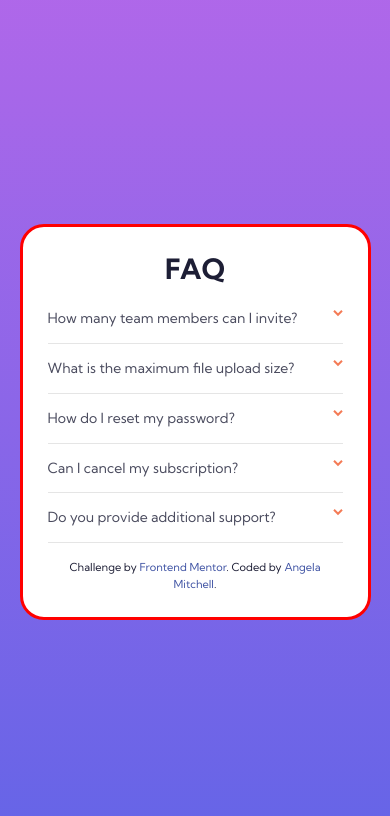
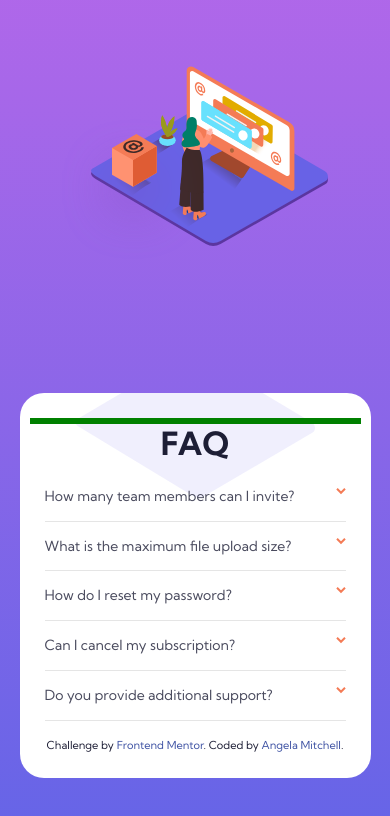
Before and after one commit to amitchell05/faq-accordion-card-main, a plain HTML site: page index.html in a window 390 px wide. Drawn offline with nearby package versions, Linux system fonts and the light colour scheme.

Commit message:
Refactored to attempt mobile-first

```diff
--- a/index.html
+++ b/index.html
@@ -18,11 +18,12 @@
   </style>
 </head>
 <body>
-  <!-- <img id="box" src="images/illustration-box-desktop.svg" alt=""> -->
-  <!-- <div class="container bg-desktop"> -->
-  <div class="container center">
+  <div class="woman-mobile-container">
+    <img src="images/illustration-woman-online-mobile.svg" alt="">
+  </div>
+  <div class="container bg-white bg-pattern-mobile">
     <div class="row">
-      <div class="col-lg-6"></div>
+      <div class="col-lg-6 empty-col"></div>
       <div class="col-lg-6">
         <h1>FAQ</h1>
 
--- a/styles.css
+++ b/styles.css
@@ -10,7 +10,7 @@ body {
 
 h1 {
 	font-weight: bold;
-	font-size: 1.75rem;
+	font-size: 2rem;
 	margin-bottom: 25px;
 }
 
@@ -38,26 +38,24 @@ p {
 }
 
 .container {
-	background-color: white;
 	border-radius: 1.5rem;
-	border: 3px solid red;
 	margin: auto;
 	width: 90%;
 }
 
-.bg-desktop {
+/* .bg-desktop {
 	background-image: url("images/illustration-woman-online-desktop.svg"), url("images/bg-pattern-desktop.svg");
 	background-repeat: no-repeat, no-repeat;
 	background-size: 40% auto, 75% auto;
-	/* background-position: calc(100% - 750px) calc(100% - 30px), calc(100% - 750px) calc(100% + 150px); */
-}
+	background-position: calc(100% - 750px) calc(100% - 30px), calc(100% - 750px) calc(100% + 150px);
+} */
 
-#box {
+/* bg-pattern-desktop #box {
 	position: relative;
 	left: 115px;
 	top: 325px;
 	z-index: 100;
-}
+} */
 
 .arrow {
 	float: right;
@@ -75,4 +73,18 @@ p {
 	.container {
 		padding: 25px;
 	}
+	.woman-mobile-container {
+		margin: auto;
+		display: block;
+		bottom: 200px;
+		right: 5px;
+	}
+	.bg-pattern-mobile {
+		background-image: url("images/bg-pattern-mobile.svg");
+		background-repeat: no-repeat;
+		background-position: top center;
+	}
+	.empty-col {
+		border: 3px solid green;
+	}
 }
```
